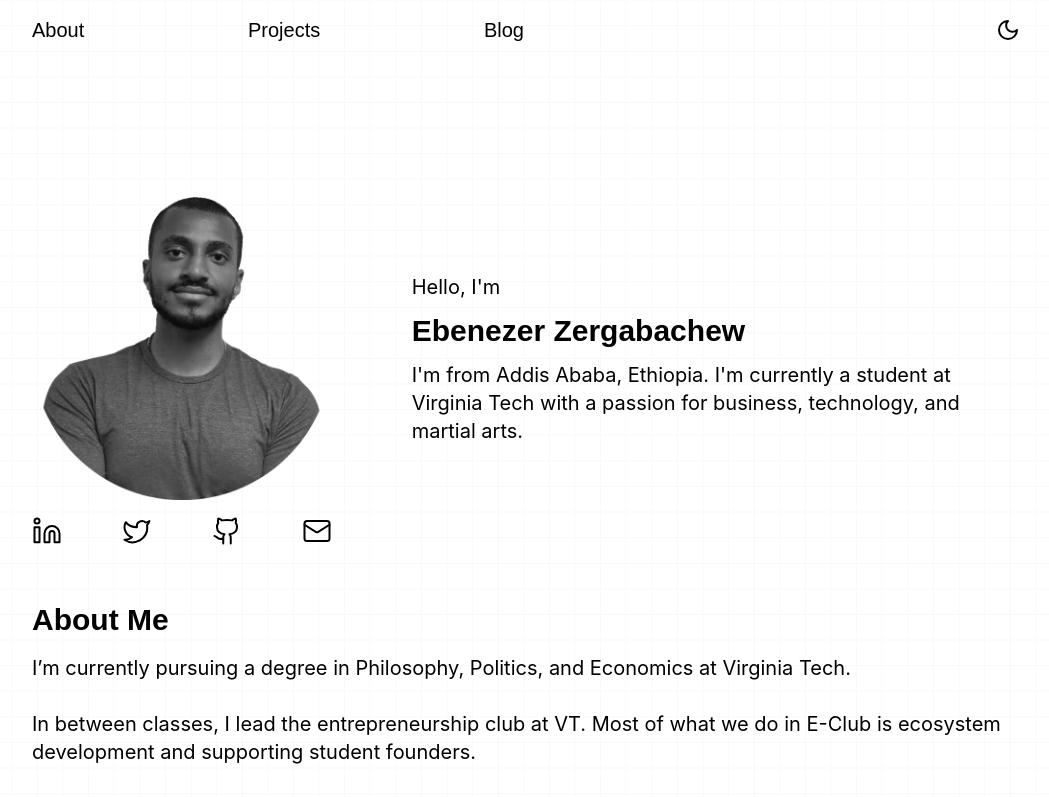
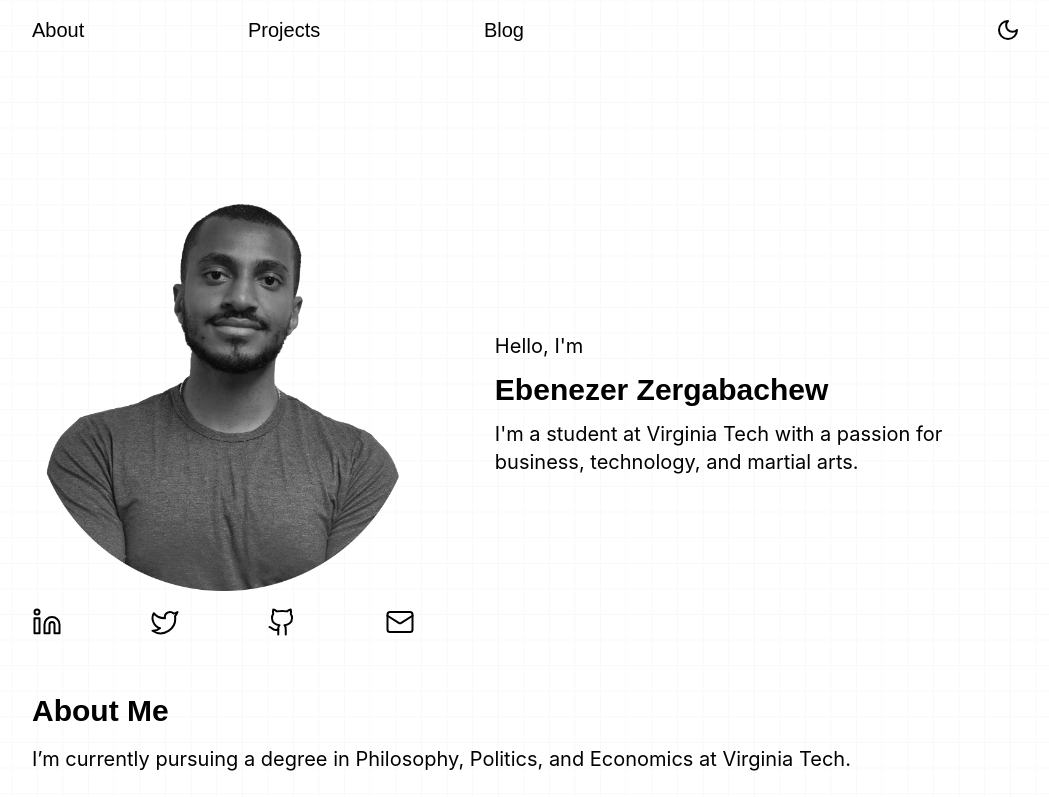
Before and after one commit to EbenZergaw/ebnzr-me, a Next.js app: page / in a window 1280 px wide. Shown: the top 797 px of the page, without its empty margins (116-1165 px from the left). Built offline with nearby package versions, Linux system fonts and the light colour scheme.

Commit message:
copy edit

```diff
--- a/app/page.tsx
+++ b/app/page.tsx
@@ -45,8 +45,7 @@ export default function Home() {
           Hello, I'm
           <h1 className="text-3xl font-bold my-3">Ebenezer Zergabachew</h1>
           <p className="">
-            I'm from Addis Ababa, Ethiopia. I'm currently a student at Virginia
-            Tech with a passion for business, technology, and martial arts.
+            I'm a student at Virginia Tech with a passion for business, technology, and martial arts.
           </p>
         </div>
       </div>
```
